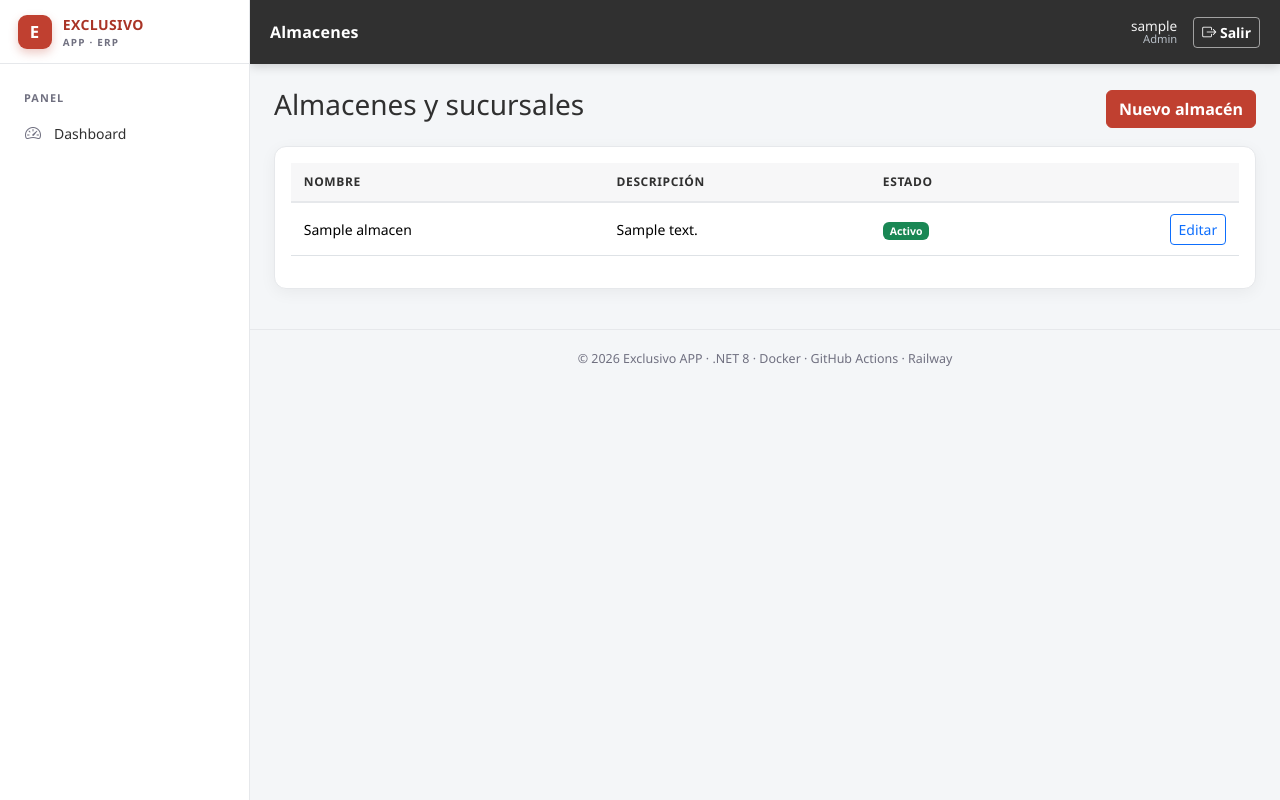
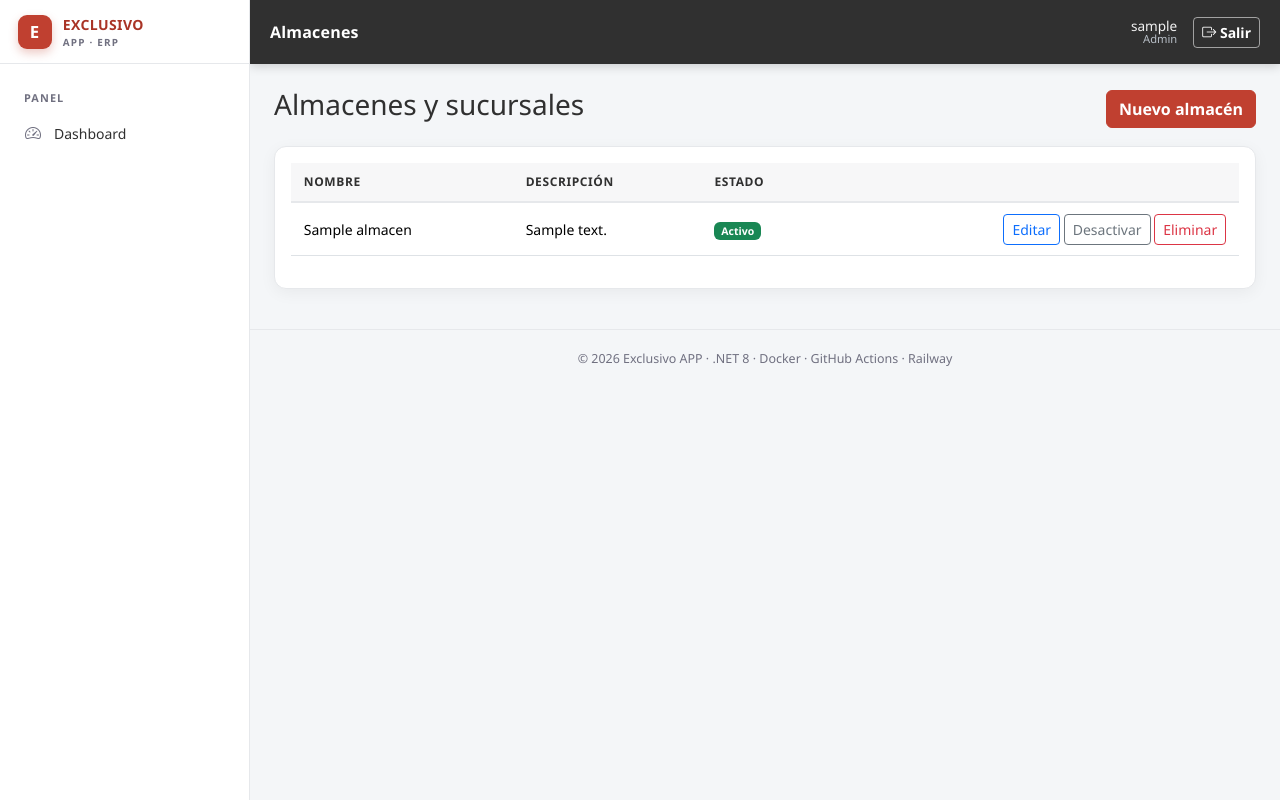
Before and after one commit to EstherSilva96/Proyecto-de-Curso-DSI, an ASP.NET Core app: page /Warehouses in a window 1280 px wide. Run offline with ASP.NET Core 8, Linux system fonts and the light colour scheme; the visitor is signed in with stand-in values (Sample User, id 1); tables that the repository leaves empty hold one stand-in row (values such as "Sample post").

Commit message:
Agregar editar eliminar y actualizar a almacenes

```diff
--- a/src/Exclusivo.Web/Controllers/WarehousesController.cs
+++ b/src/Exclusivo.Web/Controllers/WarehousesController.cs
@@ -21,7 +21,7 @@ public class WarehousesController : Controller
     }
 
     public async Task<IActionResult> Index() =>
-        View(await _db.Almacenes.OrderBy(a => a.Nombre).ToListAsync());
+        View(await _db.Almacenes.AsNoTracking().OrderBy(a => a.Nombre).ToListAsync());
 
     public IActionResult Create() => View("Form", new Almacen { Activo = true });
 
@@ -44,7 +44,7 @@ public class WarehousesController : Controller
 
     public async Task<IActionResult> Edit(int id)
     {
-        var almacen = await _db.Almacenes.FindAsync(id);
+        var almacen = await _db.Almacenes.AsNoTracking().FirstOrDefaultAsync(a => a.Id == id);
         return almacen is null ? NotFound() : View("Form", almacen);
     }
 
@@ -67,9 +67,71 @@ public class WarehousesController : Controller
         return RedirectToAction(nameof(Index));
     }
 
+    [HttpPost]
+    [ValidateAntiForgeryToken]
+    public async Task<IActionResult> Toggle(int id)
+    {
+        var almacen = await _db.Almacenes.FindAsync(id);
+        if (almacen is null) return NotFound();
+
+        if (almacen.Activo && await _db.Almacenes.CountAsync(a => a.Activo) <= 1)
+        {
+            TempData["Error"] = "Debe quedar al menos un almacén activo.";
+            return RedirectToAction(nameof(Index));
+        }
+
+        almacen.Activo = !almacen.Activo;
+        await _db.SaveChangesAsync();
+        await _audit.RegistrarAsync(Usuario, almacen.Activo ? "Activar almacén" : "Desactivar almacén",
+            "Almacen", almacen.Id, almacen.Nombre);
+        TempData["Mensaje"] = almacen.Activo ? "Almacén activado." : "Almacén desactivado.";
+        return RedirectToAction(nameof(Index));
+    }
+
+    [HttpPost]
+    [ValidateAntiForgeryToken]
+    public async Task<IActionResult> Delete(int id)
+    {
+        var almacen = await _db.Almacenes.FindAsync(id);
+        if (almacen is null) return NotFound();
+
+        if (almacen.Activo && await _db.Almacenes.CountAsync(a => a.Activo) <= 1)
+        {
+            TempData["Error"] = "No se puede eliminar el único almacén activo.";
+            return RedirectToAction(nameof(Index));
+        }
+
+        var tieneMovimientos = await _db.MovimientosInventario
+            .AnyAsync(m => m.AlmacenId == id || m.AlmacenDestinoId == id);
+        if (tieneMovimientos)
+        {
+            TempData["Error"] = "No se puede eliminar el almacén porque tiene movimientos registrados. Puede desactivarlo.";
+            return RedirectToAction(nameof(Index));
+        }
+
+        var existencias = await _db.Existencias.Where(e => e.AlmacenId == id).ToListAsync();
+        if (existencias.Any(e => e.Cantidad != 0))
+        {
+            TempData["Error"] = "No se puede eliminar el almacén porque aún tiene existencias. Transfiera el stock o desactívelo.";
+            return RedirectToAction(nameof(Index));
+        }
+
+        if (existencias.Count > 0)
+            _db.Existencias.RemoveRange(existencias);
+
+        _db.Almacenes.Remove(almacen);
+        await _db.SaveChangesAsync();
+        await _audit.RegistrarAsync(Usuario, "Eliminar almacén", "Almacen", almacen.Id, almacen.Nombre);
+        TempData["Mensaje"] = "Almacén eliminado.";
+        return RedirectToAction(nameof(Index));
+    }
+
     private static void NormalizarAlmacen(Almacen almacen)
     {
         almacen.Nombre = almacen.Nombre?.Trim() ?? string.Empty;
+        almacen.Descripcion = string.IsNullOrWhiteSpace(almacen.Descripcion)
+            ? null
+            : almacen.Descripcion.Trim();
     }
 
     private async Task ValidarAlmacenAsync(Almacen almacen, int? idActual)
--- a/src/Exclusivo.Web/Views/Warehouses/Form.cshtml
+++ b/src/Exclusivo.Web/Views/Warehouses/Form.cshtml
@@ -8,7 +8,7 @@
         <input type="hidden" asp-for="Id" />
         <div asp-validation-summary="All" class="text-danger small"></div>
         <div class="mb-3"><label asp-for="Nombre" class="form-label"></label><input asp-for="Nombre" class="form-control" /><span asp-validation-for="Nombre" class="text-danger small"></span></div>
-        <div class="mb-3"><label asp-for="Descripcion" class="form-label"></label><input asp-for="Descripcion" class="form-control" /></div>
+        <div class="mb-3"><label asp-for="Descripcion" class="form-label"></label><input asp-for="Descripcion" class="form-control" /><span asp-validation-for="Descripcion" class="text-danger small"></span></div>
         <div class="form-check mb-3"><input asp-for="Activo" class="form-check-input" /><label asp-for="Activo" class="form-check-label"></label></div>
         <button class="btn btn-app" type="submit">Guardar</button>
         <a class="btn btn-outline-secondary" asp-action="Index">Cancelar</a>
--- a/src/Exclusivo.Web/Views/Warehouses/Index.cshtml
+++ b/src/Exclusivo.Web/Views/Warehouses/Index.cshtml
@@ -16,7 +16,16 @@
                     <td>@a.Nombre</td>
                     <td>@a.Descripcion</td>
                     <td><span class="badge bg-@(a.Activo ? "success" : "secondary")">@(a.Activo ? "Activo" : "Inactivo")</span></td>
-                    <td class="text-end"><a class="btn btn-sm btn-outline-primary" asp-action="Edit" asp-route-id="@a.Id">Editar</a></td>
+                    <td class="text-end text-nowrap">
+                        <a class="btn btn-sm btn-outline-primary" asp-action="Edit" asp-route-id="@a.Id">Editar</a>
+                        <form asp-action="Toggle" asp-route-id="@a.Id" method="post" class="d-inline">
+                            <button class="btn btn-sm btn-outline-secondary" type="submit">@(a.Activo ? "Desactivar" : "Activar")</button>
+                        </form>
+                        <form asp-action="Delete" asp-route-id="@a.Id" method="post" class="d-inline"
+                              onsubmit="return confirm('¿Eliminar el almacén @a.Nombre?');">
+                            <button class="btn btn-sm btn-outline-danger" type="submit">Eliminar</button>
+                        </form>
+                    </td>
                 </tr>
             }
         </tbody>
```
